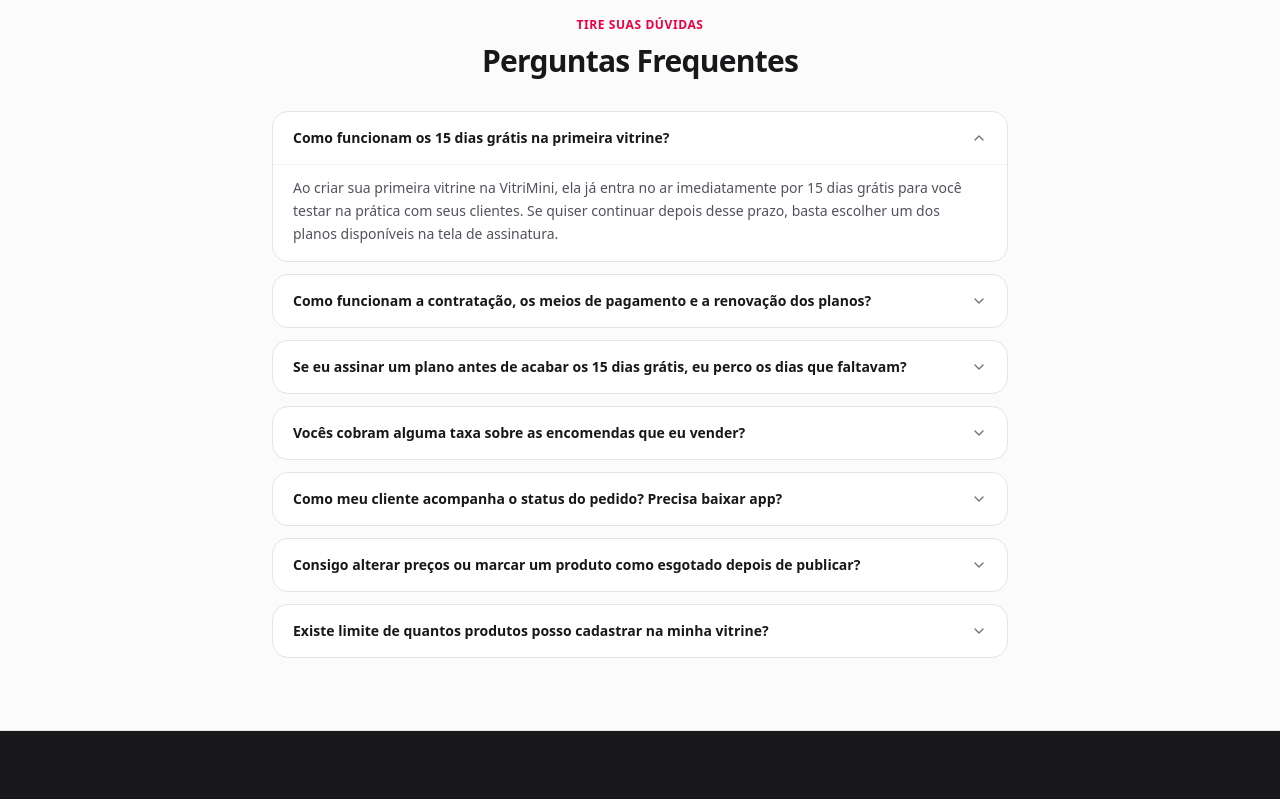
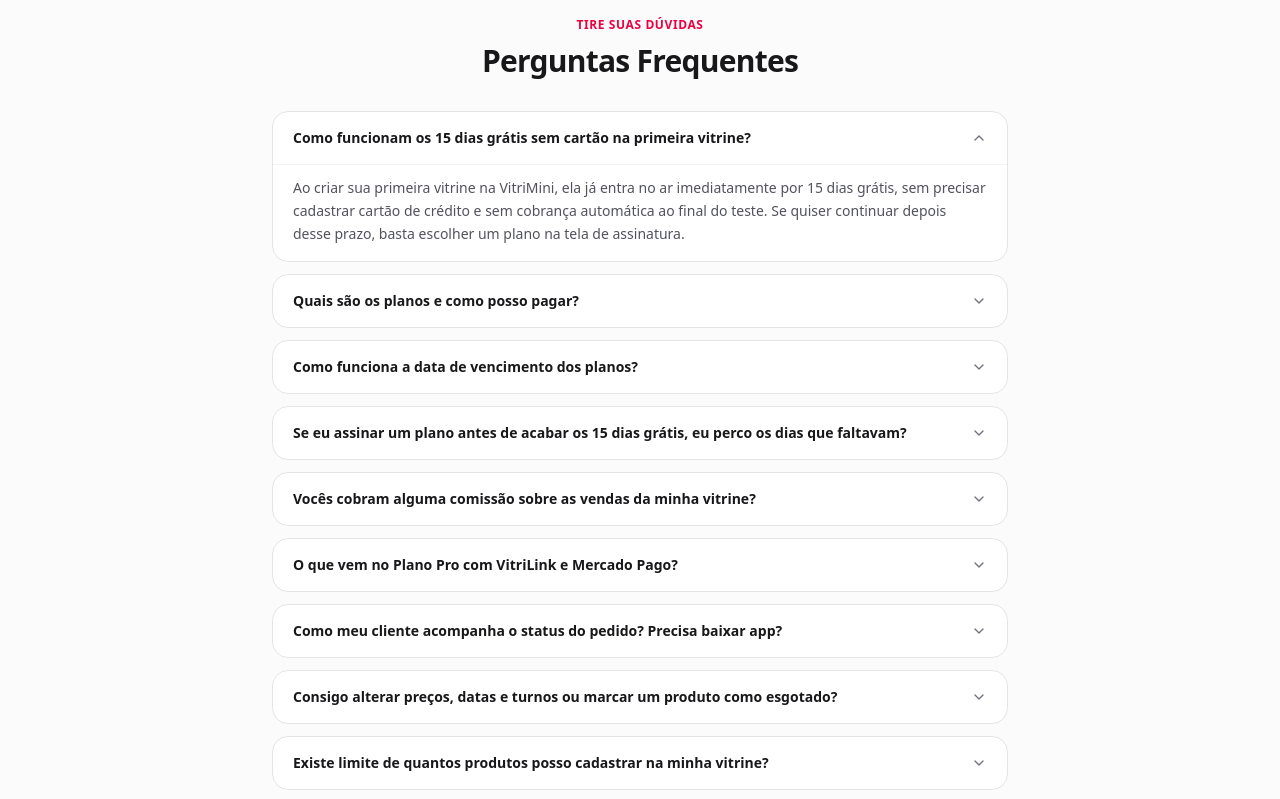
Before and after one commit to copperlamb78/vitrimini, a React (Vite) app in the folder frontend/: page / in a window 1280 px wide. Shown: the part 4740-5539 px from the top of the page. Built offline with nearby package versions, Linux system fonts and the light colour scheme; no server answers.

Commit message:
chore: update landingFaq.ts

```diff
--- a/frontend/src/data/landingFaq.ts
+++ b/frontend/src/data/landingFaq.ts
@@ -5,41 +5,52 @@ export interface LandingFaqItem {
 
 export const LANDING_FAQ_ITEMS: LandingFaqItem[] = [
   {
-    question: 'Como funcionam os 15 dias grátis na primeira vitrine?',
+    question: 'Como funcionam os 15 dias grátis sem cartão na primeira vitrine?',
     answer:
-      'Ao criar sua primeira vitrine na VitriMini, ela já entra no ar imediatamente por 15 dias grátis para você testar na prática com seus clientes. Se quiser continuar depois desse prazo, basta escolher um dos planos disponíveis na tela de assinatura.',
+      'Ao criar sua primeira vitrine na VitriMini, ela já entra no ar imediatamente por 15 dias grátis, sem precisar cadastrar cartão de crédito e sem cobrança automática ao final do teste. Se quiser continuar depois desse prazo, basta escolher um plano na tela de assinatura.',
   },
   {
-    question: 'Como funcionam a contratação, os meios de pagamento e a renovação dos planos?',
+    question: 'Quais são os planos e como posso pagar?',
     answer:
-      'A contratação pode ser feita nas modalidades avulsa ou recorrente, conforme os meios de pagamento disponíveis na tela de assinatura no momento da contratação. Caso opte pela assinatura recorrente, o cancelamento é simples e pode ser feito a qualquer momento pelo próprio painel, sem multa.',
+      'Você escolhe entre Essencial (R$ 9,90/mês), Pro Mensal (R$ 14,90/mês) ou Pro Anual (R$ 149,00/ano, com 2 meses grátis). Pode pagar no Pix (sem renovação automática) ou no Cartão de Crédito (com renovação mensal ou anual e cancelamento direto no painel, sem multa).',
   },
   {
-    question: 'Se eu assinar um plano antes de acabar os 15 dias grátis, eu perco os dias que faltavam?',
+    question: 'Como funciona a data de vencimento dos planos?',
     answer:
-      'De jeito nenhum! O tempo do plano é somado a partir da data em que seus 15 dias grátis iam vencer — em um plano de 90 dias, por exemplo, você aproveita até 105 dias no ar.',
+      'A cobrança ou vencimento acontece todo mês ou ano no mesmo dia em que você contratou. Se assinar no dia 15, por exemplo, o próximo vencimento será no dia 15 do mês seguinte (no mensal) ou do ano seguinte (no anual).',
   },
   {
-    question: 'Vocês cobram alguma taxa sobre as encomendas que eu vender?',
+    question:
+      'Se eu assinar um plano antes de acabar os 15 dias grátis, eu perco os dias que faltavam?',
     answer:
-      'Zero comissão. Todo o valor das suas vendas e o pagamento antecipado feito pelos seus clientes caem diretamente na sua conta usando a sua própria chave Pix ou Mercado Pago.',
+      'De jeito nenhum! O tempo do plano é somado a partir da data em que seus 15 dias grátis iam vencer — ao contratar um plano mensal, por exemplo, você aproveita os dias restantes do teste somados ao novo período completo no ar.',
+  },
+  {
+    question: 'Vocês cobram alguma comissão sobre as vendas da minha vitrine?',
+    answer:
+      'Zero comissão. Todo o valor das suas vendas vai 100% para você, direto na sua conta pela sua própria chave Pix ou pela sua conta do Mercado Pago conectada no Plano Pro.',
+  },
+  {
+    question: 'O que vem no Plano Pro com VitriLink e Mercado Pago?',
+    answer:
+      'Por apenas R$ 5,00 a mais por mês em relação ao Essencial, o Plano Pro libera o VitriLink (sua página de links para a bio do Instagram e TikTok com capa e cartões com foto) e a integração direta com o Mercado Pago para receber via Pix e Cartão de Crédito com confirmação e baixa automática no painel.',
   },
   {
     question:
       'Como meu cliente acompanha o status do pedido? Precisa baixar app?',
     answer:
-      'Não precisa baixar nenhum aplicativo. Assim que você registra ou atualiza o pedido, um link exclusivo de acompanhamento em tempo real é gerado para o cliente ver cada etapa direto no navegador.',
+      'Não precisa baixar nenhum aplicativo. Assim que o pedido é feito, um link exclusivo de acompanhamento em tempo real é gerado para o cliente ver cada etapa (Recebido, Em preparo, Pronto ou Saiu para entrega) direto no navegador.',
   },
   {
     question:
-      'Consigo alterar preços ou marcar um produto como esgotado depois de publicar?',
+      'Consigo alterar preços, datas e turnos ou marcar um produto como esgotado?',
     answer:
-      'Sim. Você pode pausar itens esgotados em 1 toque, mudar preços, atualizar datas e turnos de entrega ou adicionar novos produtos quando quiser pelo painel da vitrine.',
+      'Sim. Pelo painel da vitrine você pode pausar itens esgotados em 1 toque, mudar preços, configurar agendamento por data e turno para entregas ou retiradas e adicionar novos produtos quando quiser.',
   },
   {
     question:
       'Existe limite de quantos produtos posso cadastrar na minha vitrine?',
     answer:
-      'Não há limite. Você pode cadastrar quantos doces, marmitas, peças ou produtos sob encomenda desejar, todos com foto, descrição e preço.',
+      'Não há limite. Você pode cadastrar quantos doces, marmitas, roupas, kits ou produtos sob encomenda desejar, todos com foto, descrição e preço.',
   },
 ];
```
